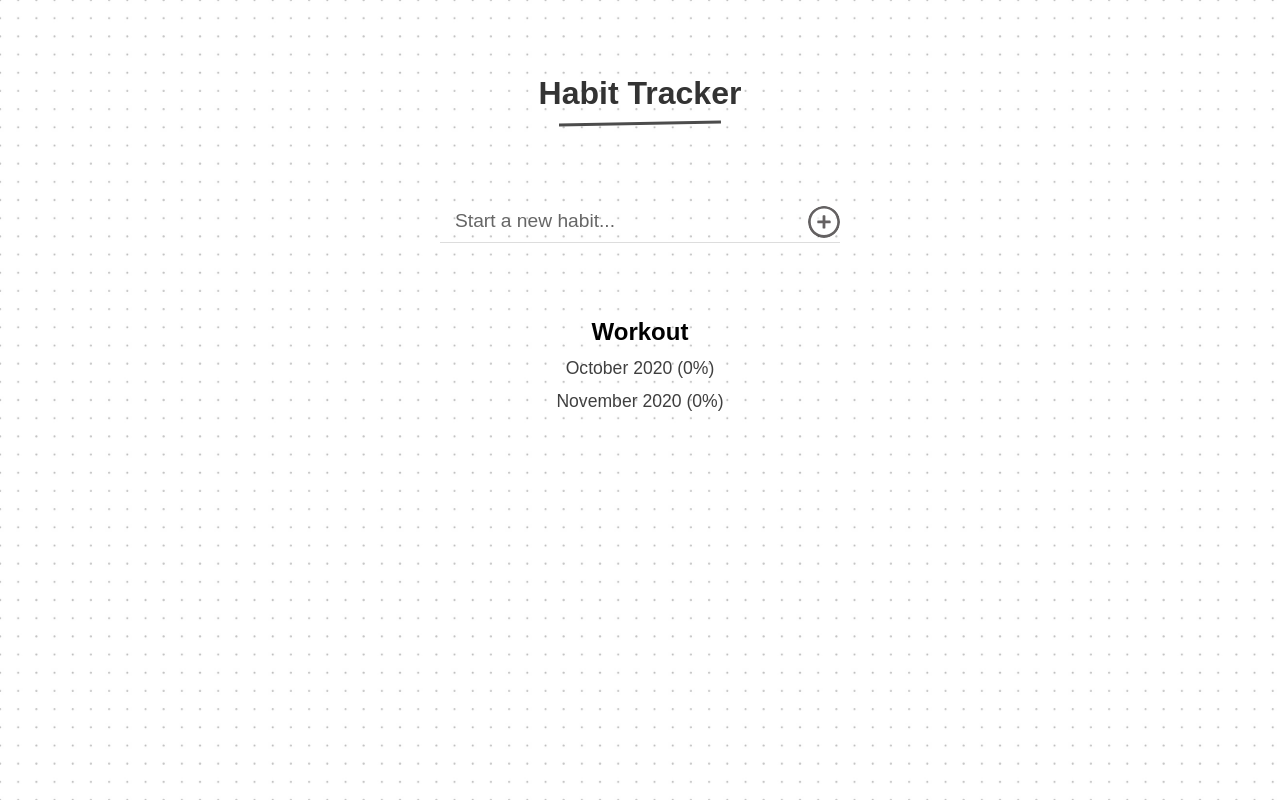
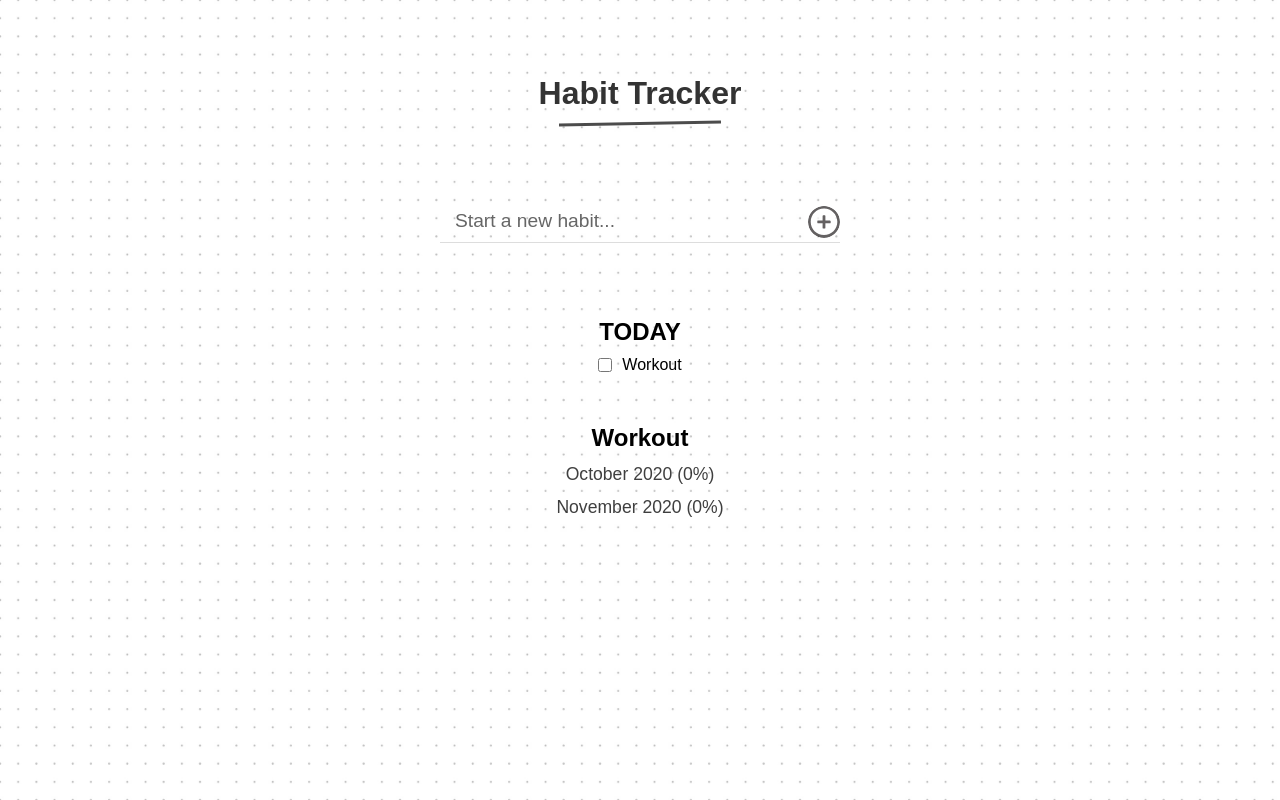
Before and after one commit to BerkinAKKAYA/HabitTracker, a Svelte app: page / in a window 1280 px wide. Built offline with nearby package versions, Linux system fonts and the light colour scheme; a web font is replaced by a local one.

Commit message:
Add 'Today' section

```diff
--- a/src/AddHabit.svelte
+++ b/src/AddHabit.svelte
@@ -1,5 +1,6 @@
 <script lang="ts">
 	export let database = {};
+	export let currentDate = "01-2000";
 
 	let focused = false;
 	let typedHabit = "";
@@ -22,17 +23,10 @@
 					alert("Habit already exists!");
 				} else {
 					database[typedHabit] = {};
-					database[typedHabit][CurrentDate()] = [];
+					database[typedHabit][currentDate] = [];
 				}
 			}
 		}
-	}
-
-	function CurrentDate() {
-		const today = new Date();
-		const month = today.getMonth() + 1;
-		const year = today.getFullYear();
-		return `${month}-${year}`;
 	}
 </script>
 
--- a/src/App.svelte
+++ b/src/App.svelte
@@ -2,6 +2,16 @@
 	import AddHabit from "./AddHabit.svelte";
 	import HabitList from "./HabitList.svelte";
 	import MonthTracker from "./Tracker/MonthTracker.svelte";
+	import Today from "./Today.svelte";
+
+	let currentDate = "";
+
+	(function () {
+		const today = new Date();
+		const month = today.getMonth() + 1;
+		const year = today.getFullYear();
+		currentDate = `${month}-${year}`;
+	})();
 
 	let database = {
 		Workout: {
@@ -24,7 +34,8 @@
 {:else}
 	<h1>Habit Tracker</h1>
 
-	<AddHabit bind:database />
+	<AddHabit bind:database {currentDate} />
+	<Today bind:database {currentDate} />
 	<HabitList bind:database bind:shown />
 {/if}
 
--- /dev/null
+++ b/src/Today.svelte
@@ -0,0 +1,80 @@
+<script>
+	export let database = {};
+	export let currentDate = "01-2000";
+
+	let today = [];
+
+	$: {
+		today = [];
+		for (const data of Object.keys(database)) {
+			const date = new Date().getDate().toString();
+			const monthData = database[data][currentDate];
+
+			today.push([data, monthData.includes(date)]);
+		}
+		today = today;
+
+		console.log(today);
+	}
+
+	function Toggle(habit) {
+		const dt = currentDate;
+		const td = new Date().getDate().toString();
+
+		if (database[habit][dt].includes(td)) {
+			database[habit][dt] = database[habit][dt].filter((x) => x != td);
+		} else {
+			database[habit][dt] = [...database[habit][dt], td];
+		}
+	}
+</script>
+
+<main>
+	<h2>TODAY</h2>
+	{#each today as habit}
+		<div class="habit" class:done={habit[1]}>
+			<input
+				type="checkbox"
+				on:click={() => Toggle(habit[0])}
+				checked={habit[1]} />
+			<span>{habit[0]}</span>
+		</div>
+	{/each}
+</main>
+
+<style lang="scss">
+	main {
+		margin-bottom: 50px;
+
+		h2 {
+			margin-bottom: 10px;
+			text-align: center;
+		}
+
+		.habit {
+			position: relative;
+			display: grid;
+			grid-template-columns: 14px 1fr;
+			gap: 10px;
+		}
+		.habit::after {
+			content: "";
+			display: block;
+			width: 0;
+			height: 1px;
+			background-color: black;
+			position: absolute;
+			top: 50%;
+			left: 50%;
+			transform: translate(-50%, -50%);
+			transition: all 0.3s ease;
+		}
+		.habit.done {
+			opacity: 0.5;
+
+			&::after {
+				width: calc(100% + 20px);
+			}
+		}
+	}
+</style>
```
